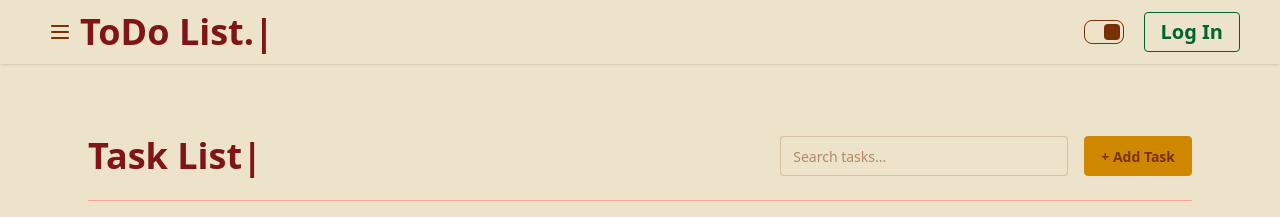
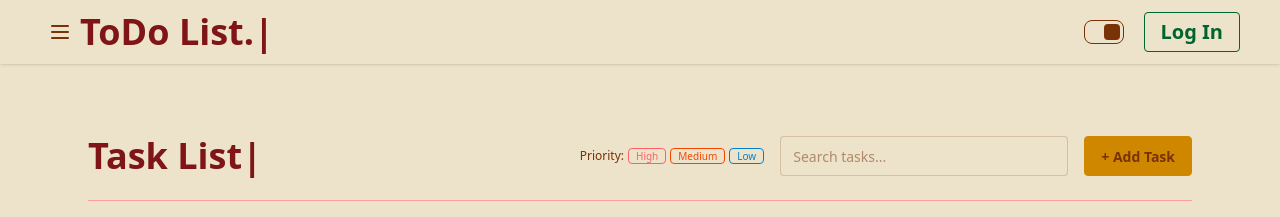
Before and after one commit to Epicmanpreet01/MERN-todo-app, a React (Vite) app in the folder frontend/: page / in a window 1280 px wide. Shown: the top 217 px of the page. Built offline with nearby package versions, Linux system fonts and the light colour scheme; no server answers.

Commit message:
cleaned up some minor details in homepage

```diff
--- a/frontend/src/pages/home/HomePage.jsx
+++ b/frontend/src/pages/home/HomePage.jsx
@@ -7,7 +7,7 @@ import LoadingSpinner from "../../components/common/LoadingSpinner";
 import StaticHeading from "../../components/memos/HeaderTypical";
 import useUpdateTaskMutation from "../../hooks/mutations/UpdateTaskMutation";
 import useDeleteTaskMutation from "../../hooks/mutations/DeleteTaskMutation";
-
+import formatDate from "../../utils/common/formatDate.js";
 const HomePage = ({mode, setMode}) => {
 
   const { data:tasks, isLoading } = useTasksQuery(mode);
@@ -72,7 +72,7 @@ const HomePage = ({mode, setMode}) => {
   }
 
   function handleDelete(e) {
-    const { name } = e.target;
+    const { name } = e.currentTarget;
     deleteTaskMutate(name);
   }
 
@@ -86,6 +86,13 @@ const HomePage = ({mode, setMode}) => {
 
         {/* Search + Add Task */}
         <div className="flex flex-col sm:flex-row gap-4 w-full sm:w-auto">
+          <div className="flex space-x-1 items-center">
+            <div className="text-xs">Priority:</div>
+            <div className="badge badge-outline badge-error badge-xs flex-1">High</div>
+            <div className="badge badge-outline badge-warning badge-xs flex-1">Medium</div>
+            <div className="badge badge-outline badge-info badge-xs flex-1">Low</div>
+          </div>
+
           <input
             type="text"
             placeholder="Search tasks..."
@@ -252,7 +259,9 @@ const HomePage = ({mode, setMode}) => {
               <p className="mt-4 text-base opacity-80">{task.description}</p>
 
               {/* Time */}
-              <span className="text-sm mt-6 italic text-right opacity-60">10:00 - 12:00</span>
+              <span className="text-[10px] mt-6 italic text-right opacity-60">
+                Created: {formatDate(task.createdAt)} · Due: {formatDate(task.dueDate)}
+              </span>
             </div>
           ))
         }
--- /dev/null
+++ b/frontend/src/utils/common/formatDate.js
@@ -0,0 +1,9 @@
+const formatDate = (dateStr) => {
+  return new Date(dateStr).toLocaleDateString("en-US", {
+    year: "numeric",
+    month: "short",
+    day: "numeric",
+  });
+};
+
+export default formatDate;
```
